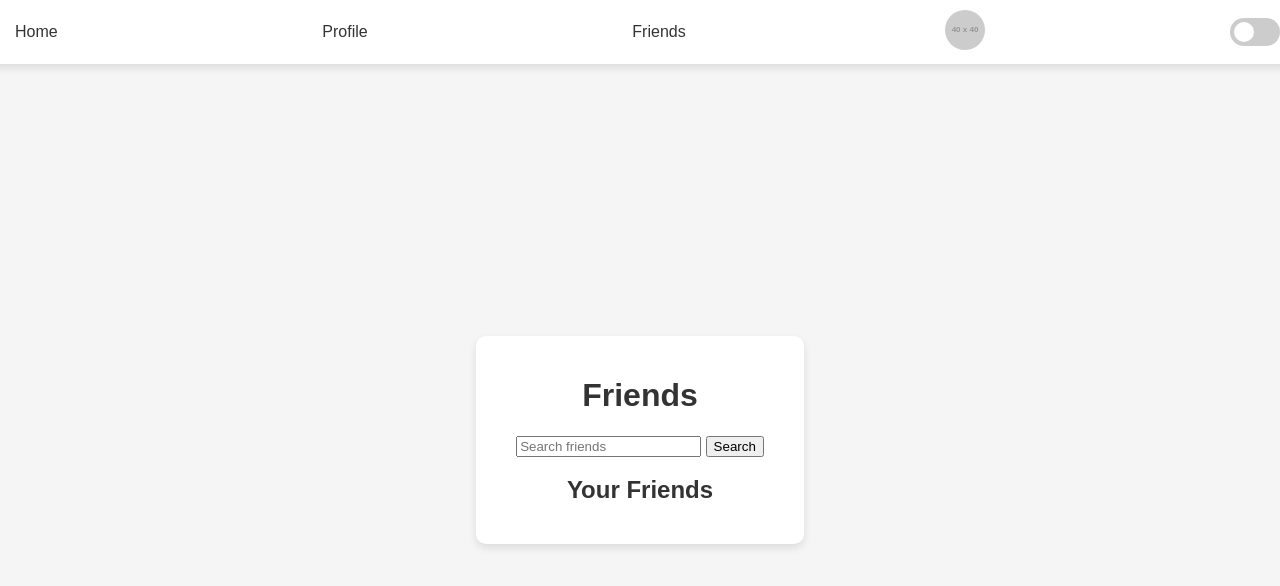
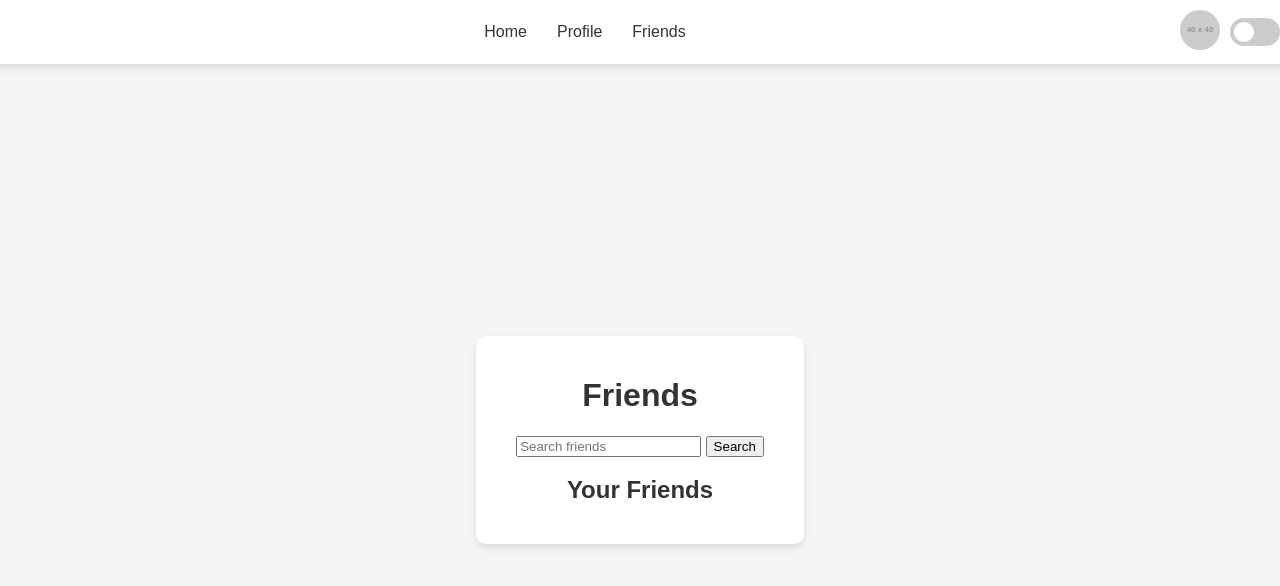
Before and after one commit to parsTroy/pomo, a plain HTML site: page frontend/friends.html in a window 1280 px wide. Drawn offline with Linux system fonts and the light colour scheme; placeholder pictures from the web are drawn by us.

Commit message:
Update html

```diff
--- a/frontend/friends.html
+++ b/frontend/friends.html
@@ -8,9 +8,11 @@
   </head>
   <body>
     <nav class="navbar">
-      <a href="index.html" class="nav-link">Home</a>
-      <a href="profile.html" class="nav-link">Profile</a>
-      <a href="friends.html" class="nav-link">Friends</a>
+      <div class="nav-center">
+        <a href="index.html" class="nav-link">Home</a>
+        <a href="profile.html" class="nav-link">Profile</a>
+        <a href="friends.html" class="nav-link">Friends</a>
+      </div>
       <div class="profile-module">
         <img
           id="profile-pic"
--- a/frontend/styles.css
+++ b/frontend/styles.css
@@ -1,3 +1,4 @@
+/* styles.css */
 :root {
   --bg-color: #f5f5f5;
   --text-color: #333;
@@ -30,6 +31,12 @@ body {
   align-items: center;
   padding: 10px 40px; /* Increased padding for left and right */
   z-index: 1000;
+}
+
+.nav-center {
+  display: flex;
+  justify-content: center;
+  flex: 1;
 }
 
 .nav-link {
```
